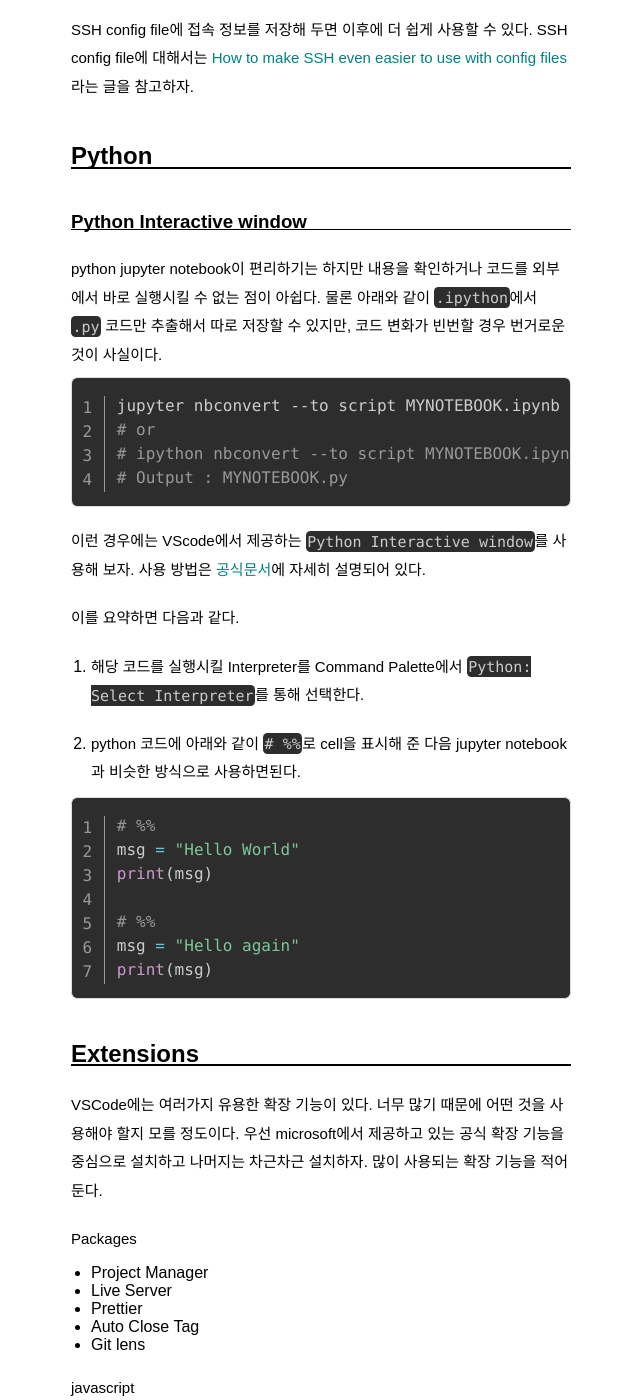
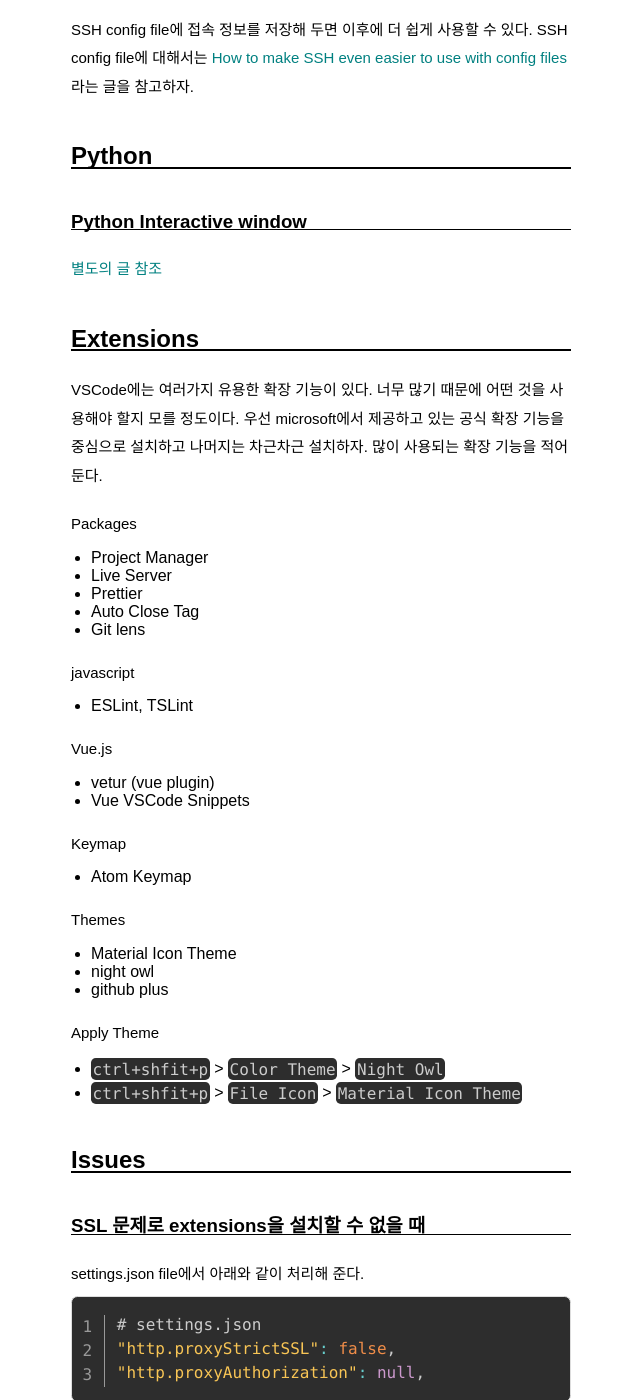
Before and after one commit to pinedance/blog, a Jekyll site: the page built from _posts/2020/07-12/2020-09-30-vscode.md, in a window 1280 px wide and 1400 px high, scrolled down 980 px. Shown: the whole window, without its empty margins (319-959 px from the left). Built offline with Jekyll 4.4.1, drawn with Linux system fonts in a browser that asks for light colours; some web fonts are replaced; comment, search, counter and statistics services are not loaded.

Commit message:
add & update

````diff
--- a/_posts/2020/07-12/2020-09-30-vscode.md
+++ b/_posts/2020/07-12/2020-09-30-vscode.md
@@ -25,33 +25,7 @@
 
 ### Python Interactive window
 
-python jupyter notebook이 편리하기는 하지만 내용을 확인하거나 코드를 외부에서 바로 실행시킬 수 없는 점이 아쉽다. 물론 아래와 같이 `.ipython`에서 `.py` 코드만 추출해서 따로 저장할 수 있지만, 코드 변화가 빈번할 경우 번거로운 것이 사실이다.
-
-```bash
-jupyter nbconvert --to script MYNOTEBOOK.ipynb
-# or
-# ipython nbconvert --to script MYNOTEBOOK.ipynb
-# Output : MYNOTEBOOK.py
-```
-
-이런 경우에는 VScode에서 제공하는 `Python Interactive window`를 사용해 보자. 사용 방법은 [공식문서](https://code.visualstudio.com/docs/python/jupyter-support-py)에 자세히 설명되어 있다.
-
-이를 요약하면 다음과 같다.
-
-1. 해당 코드를 실행시킬 Interpreter를 Command Palette에서 `Python: Select Interpreter`를 통해 선택한다.
-
-2. python 코드에 아래와 같이 `# %%`로 cell을 표시해 준 다음 jupyter notebook과 비슷한 방식으로 사용하면된다.
-
-```python
-# %%
-msg = "Hello World"
-print(msg)
-
-# %%
-msg = "Hello again"
-print(msg)
-```
-
+[별도의 글 참조](https://pinedance.github.io/blog/2022/06/17/vscode-python-interactive)
 
 ## Extensions
 
````
Also changed, not shown: _posts/2022/01-06/2022-06-17-vscode-python-interactive.md (added, +54 -0 lines), _posts/2022/01-06/2022-06-18-conditions-of-discussion-that-do-not-spoil.md (added, +37 -0 lines).
